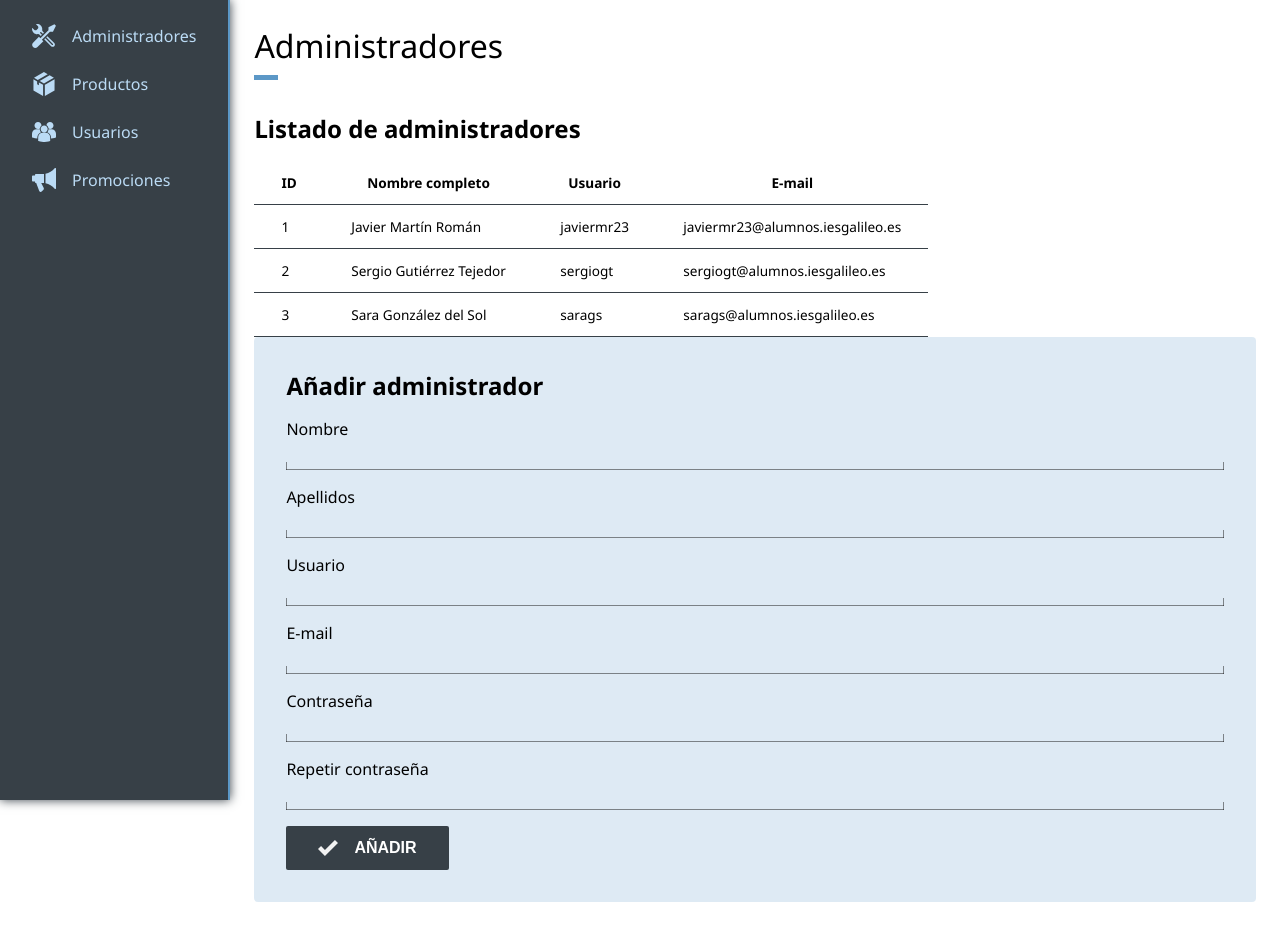
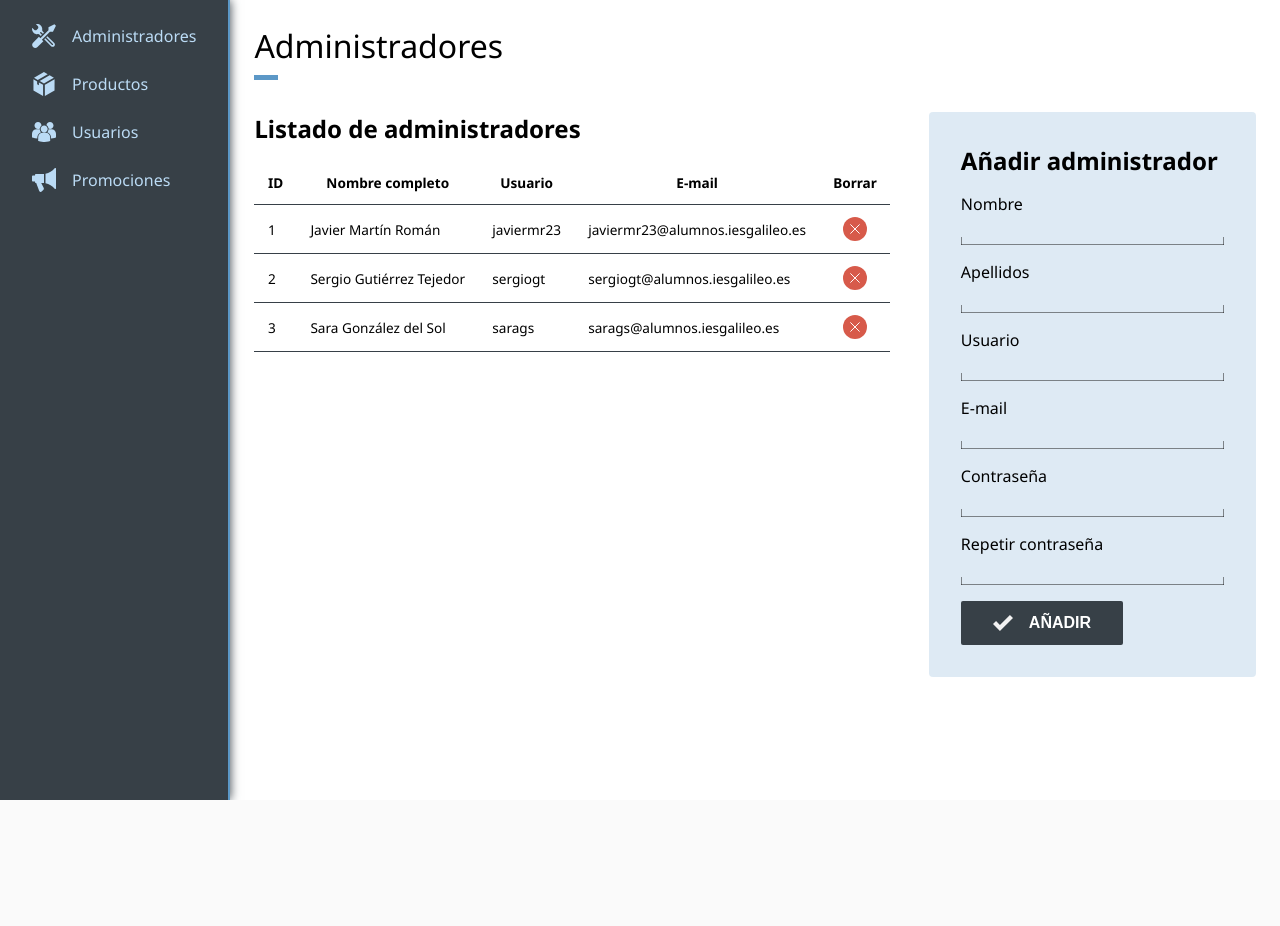
Before and after one commit to javiermr23/tienda, a PHP site: page /administracion/index.html in a window 1280 px wide. After the commit the page ends 800 px from the top, so only its background shows below. Run offline with PHP 8.4, Linux system fonts and the light colour scheme; some libraries are stand-ins or nearby versions.

Commit message:
Añadida opción gráfica para borrar administradores

```diff
--- a/administracion/index.html
+++ b/administracion/index.html
@@ -46,6 +46,7 @@
                                     <th>Nombre completo</th>
                                     <th>Usuario</th>
                                     <th>E-mail</th>
+                                    <th>Borrar</th>
                                 </tr>
                             </thead>
                             <tbody>
@@ -55,18 +56,21 @@
                                     <td>Javier Martín Román</td>
                                     <td>javiermr23</td>
                                     <td>javiermr23@alumnos.iesgalileo.es</td>
+                                    <td><img src="../resources/img/iconos/administracion/borrar.svg" alt=""/></td>
                                 </tr>
                                 <tr>
                                     <td>2</td>
                                     <td>Sergio Gutiérrez Tejedor</td>
                                     <td>sergiogt</td>
                                     <td>sergiogt@alumnos.iesgalileo.es</td>
+                                    <td><img src="../resources/img/iconos/administracion/borrar.svg" alt=""/></td>
                                 </tr>
                                 <tr>
                                     <td>3</td>
                                     <td>Sara González del Sol</td>
                                     <td>sarags</td>
                                     <td>sarags@alumnos.iesgalileo.es</td>
+                                    <td><img src="../resources/img/iconos/administracion/borrar.svg" alt=""/></td>
                                 </tr>
                             </tbody>
                         </table>
--- a/administracion/style.css
+++ b/administracion/style.css
@@ -19,6 +19,9 @@
 main {
     display: flex;
     flex: 1 1 auto;
+}
+img {
+    vertical-align: middle;
 }
 .adm-menu {
     flex: 0 auto;
@@ -121,7 +124,14 @@
 }
 #administradores th, #administradores td {
     border-bottom: 1px solid #374047;
-    padding: .75rem 2em;
+    padding: .75rem 1em;
+}
+#administradores td:last-child {
+    text-align: center;
+}
+#administradores td > img {
+    cursor: pointer;
+    height: 1.5rem;
 }
 #administradores .añadir {
 
```
Also changed, not shown: resources/img/iconos/administracion/borrar.svg (added).
